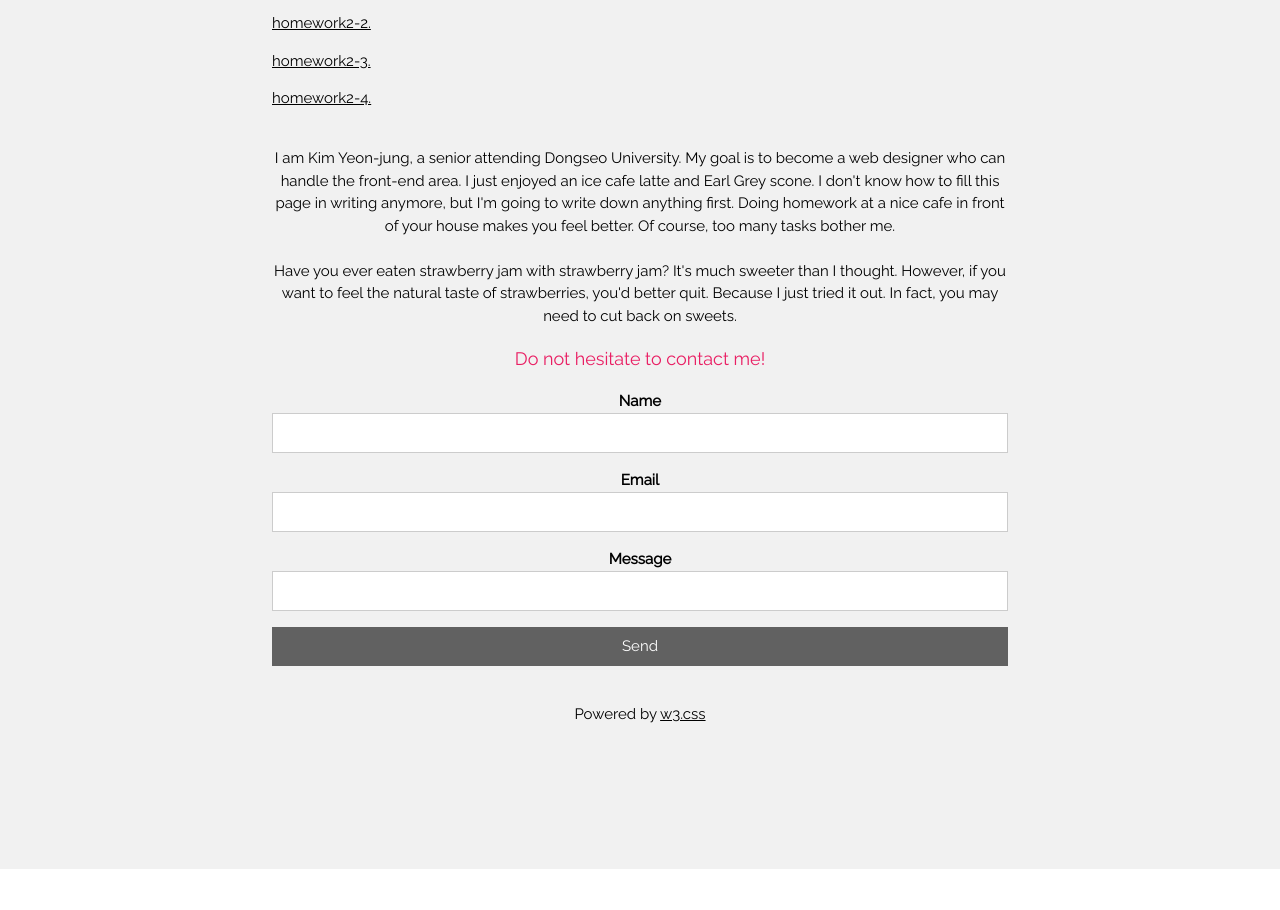
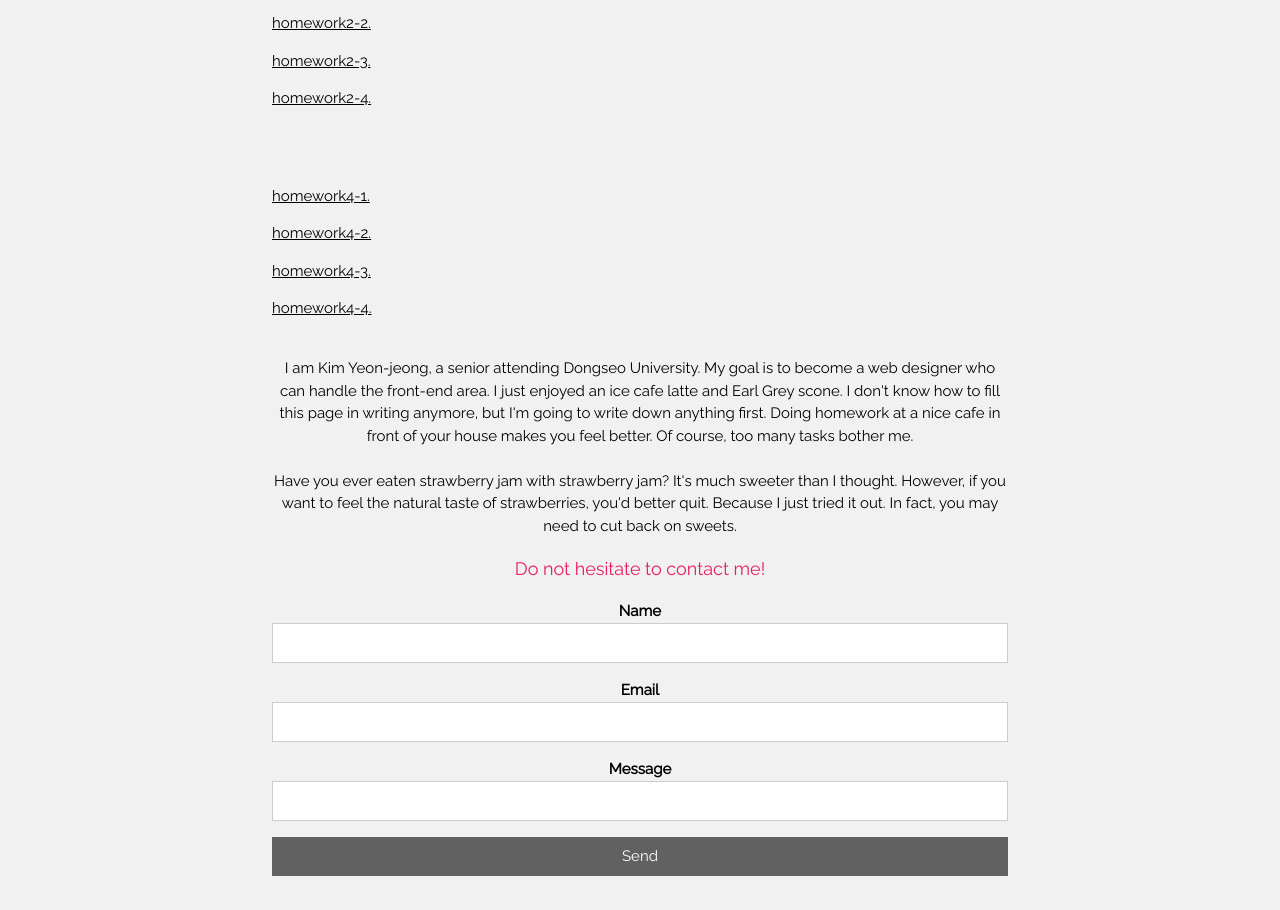
Before and after one commit to YeonjeongKIMM/YeonjeongKIMM.github.io, a plain HTML site: page index.html in a window 1280 px wide. Shown: the part 790-1700 px from the top of the page. Before the commit the page ends 1659 px from the top, so only its background shows below. Drawn offline with nearby package versions, Linux system fonts and the light colour scheme.

Commit message:
Update index.html

```diff
--- a/index.html
+++ b/index.html
@@ -50,9 +50,14 @@ body {font-family: "Raleway", Arial, sans-serif}
     <p class="w3-justify"><a href="homework22.html">homework2-2.</a></p>
     <p class="w3-justify"><a href="homework23.html">homework2-3.</a></p>
     <p class="w3-justify"><a href="homework24.html">homework2-4.</a></p>
+    <br><br>
+    <p class="w3-justify"><a href="homework4_1.php">homework4-1.</a></p>
+    <p class="w3-justify"><a href="homework4_2.php">homework4-2.</a></p>
+    <p class="w3-justify"><a href="homework4_3.php">homework4-3.</a></p>
+    <p class="w3-justify"><a href="homework4_4.php">homework4-4.</a></p>
 
 
-    <p><br>I am Kim Yeon-jung, a senior attending Dongseo University. My goal is to become a web designer who can handle the front-end area. I just enjoyed an ice cafe latte and Earl Grey scone. I don't know how to fill this page in writing anymore, but I'm going to write down anything first. Doing homework at a nice cafe in front of your house makes you feel better. Of course, too many tasks bother me.<br><br>
+    <p><br>I am Kim Yeon-jeong, a senior attending Dongseo University. My goal is to become a web designer who can handle the front-end area. I just enjoyed an ice cafe latte and Earl Grey scone. I don't know how to fill this page in writing anymore, but I'm going to write down anything first. Doing homework at a nice cafe in front of your house makes you feel better. Of course, too many tasks bother me.<br><br>
 
     Have you ever eaten strawberry jam with strawberry jam? It's much sweeter than I thought. However, if you want to feel the natural taste of strawberries, you'd better quit. Because I just tried it out. In fact, you may need to cut back on sweets.</p>
     <p class="w3-large w3-text-pink">Do not hesitate to contact me!</p>
```
